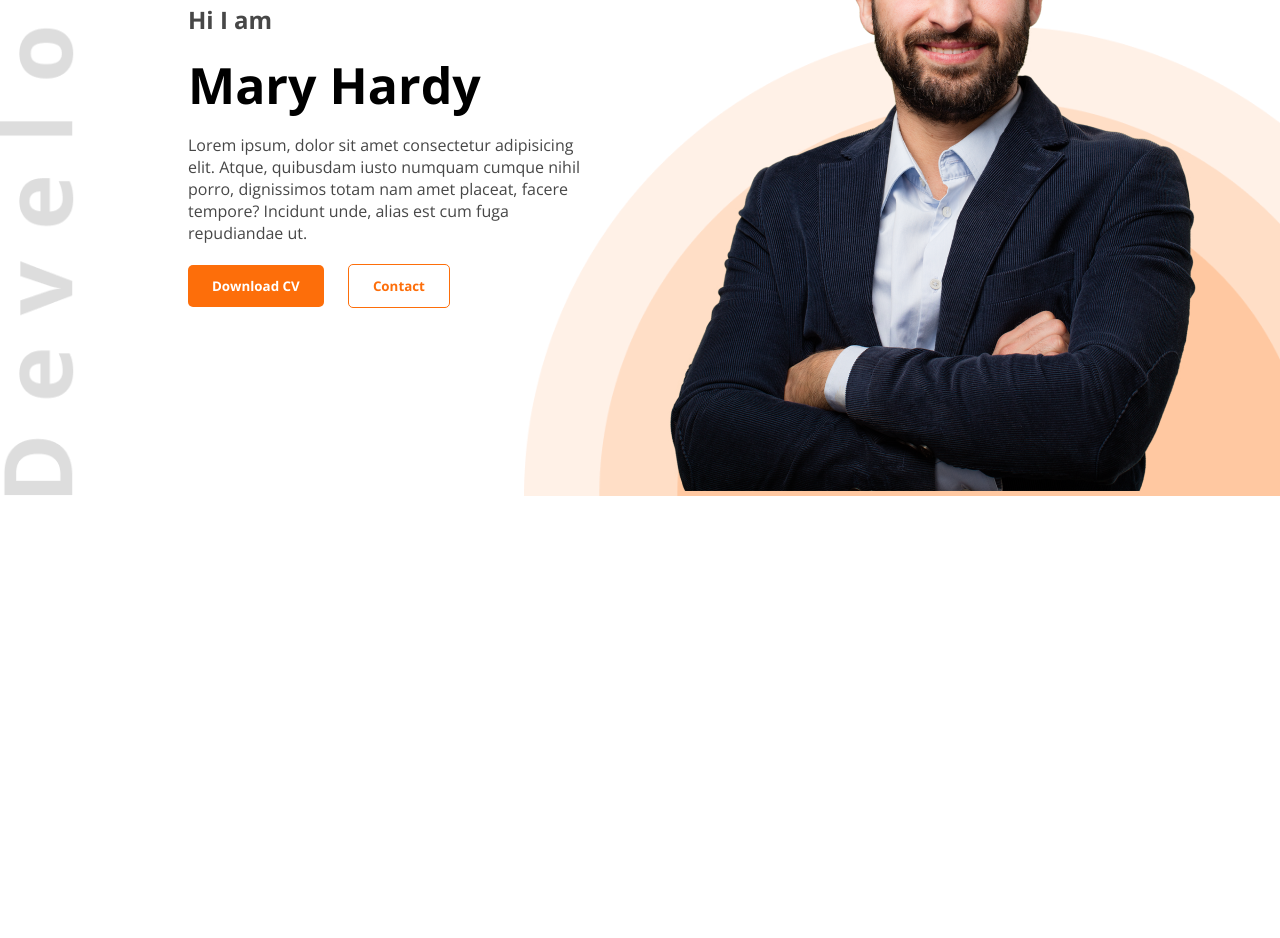
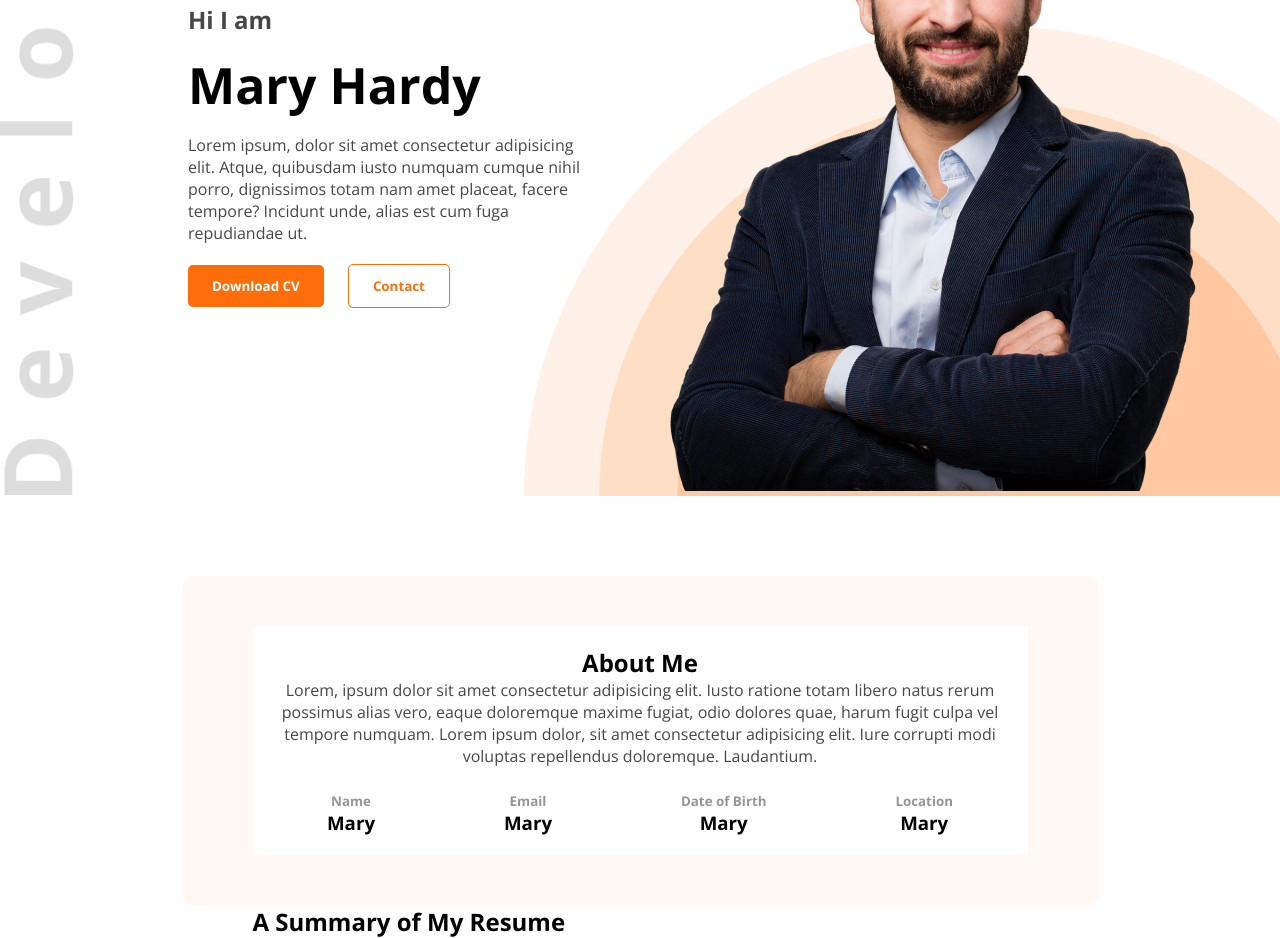
Before and after one commit to asifhasan973/developer_portfolio, a plain HTML site: page index.html in a window 1280 px wide. Shown: the part 267-1205 px from the top of the page. Before the commit the page ends 800 px from the top, so only its background shows below. Drawn offline with nearby package versions, Linux system fonts and the light colour scheme.

Commit message:
about me Added

```diff
--- a/index.html
+++ b/index.html
@@ -28,6 +28,37 @@
             </div>
         </section>
     </header>
+    <main>
+        <section class="about-me-sec">
+            <div class="about-me">
+                <h1>About Me</h1>
+                <p style="color: rgb(71, 71, 71);">Lorem, ipsum dolor sit amet consectetur adipisicing elit. Iusto ratione totam libero natus rerum possimus alias vero, eaque doloremque maxime fugiat, odio dolores quae, harum fugit culpa vel tempore numquam. Lorem ipsum dolor, sit amet consectetur adipisicing elit. Iure corrupti modi voluptas repellendus doloremque. Laudantium.</p>
+                <div class="info-con">
+                    <div class="con">
+                        <h3 class="name">Name</h3>
+                        <h3 class="info">Mary</h3>
+                    </div>
+                    <div class="con">
+                        <h3 class="name">Email</h3>
+                        <h3 class="info">Mary</h3>
+                    </div>
+                    <div class="con">
+                        <h3 class="name">Date of Birth</h3>
+                        <h3 class="info">Mary</h3>
+                    </div>
+                    <div class="con">
+                        <h3 class="name">Location</h3>
+                        <h3 class="info">Mary</h3>
+                    </div>
+                </div>
+
+            </div>
+        </section>
+       <section>
+        <h1>A Summary of My Resume</h1>
+
+       </section>
+    </main>
 
 
 
--- a/styles.css
+++ b/styles.css
@@ -82,3 +82,38 @@ nav ul li a{
 .bnr-txt p{
     padding-bottom: 20px;
 }
+
+
+/* main  */
+main{
+    display: flex;
+    flex-direction: column;
+    margin-top: 80px;
+    align-items: center;
+
+}
+main section{
+    width: 775px;
+}
+.about-me-sec{
+    padding: 50px 70px;
+   border-radius: 10px;
+
+    background-color: rgb(255, 248, 243);
+}
+.about-me{
+    text-align: center;
+    background-color: white;
+    padding: 20px 10px;
+}
+
+.info-con{
+    margin-top: 25px;
+    display: flex;
+    justify-content: space-around;
+}
+.info-con .name {
+    font-size: smaller;
+
+    color: rgba(71, 71, 71, 0.575);
+}
```
Also changed, not shown: 1 other file.
